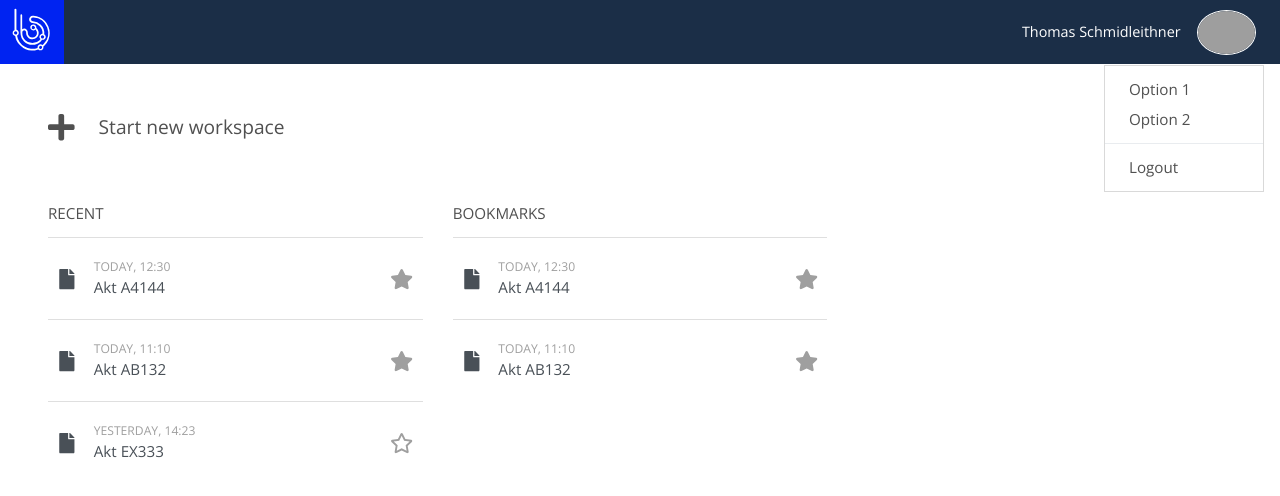
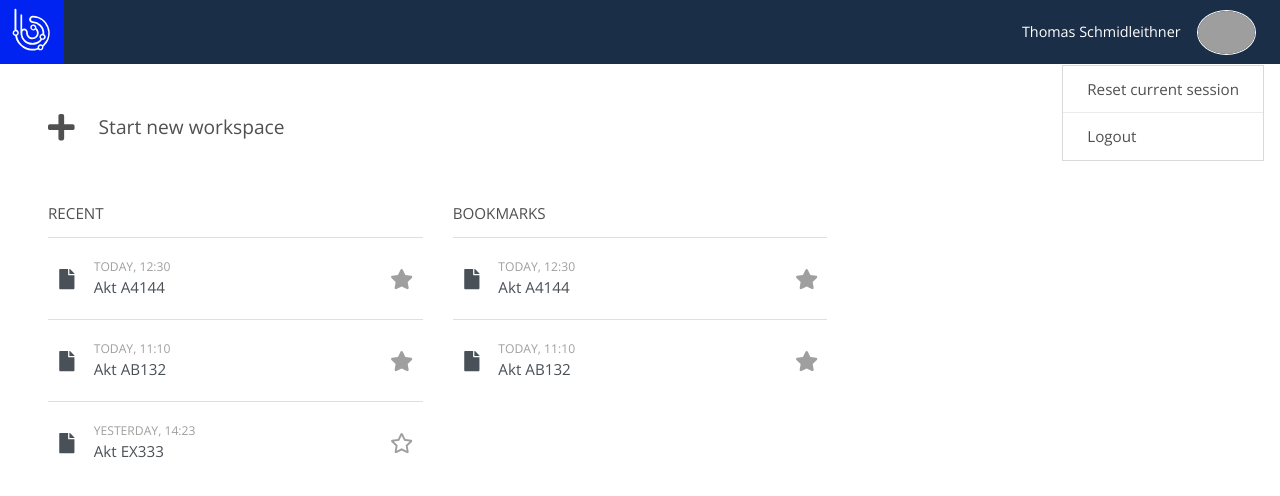
Before and after one commit to blockninjas/blockchain_explorer, a React (Create React App) app: page / in a window 1280 px wide. Both pictures are taken after a click on the link "Thomas Schmidleithner". Shown: the top 496 px of the page. Built offline with nearby package versions, Linux system fonts and the light colour scheme; grey boxes are pictures that could not be loaded; what apollo-cache-persist would draw is missing.

Commit message:
Enable resetting the cache to clear persisted data in local storage

```diff
--- a/src/components/Header/Header.tsx
+++ b/src/components/Header/Header.tsx
@@ -1,4 +1,5 @@
-import * as React from 'react';
+import React, { FunctionComponent, useState } from 'react';
+import { useApolloClient } from '@apollo/react-hooks';
 import {
   Collapse,
   Navbar,
@@ -11,10 +12,10 @@ import {
   DropdownItem } from 'reactstrap';
 import { Link } from 'react-router-dom';
 import Logo from './blockninjas-logo.svg';
-import { FunctionComponent, useState } from 'react';
 
 const Header: FunctionComponent = () => {
   const [isOpen, toggle] = useState(false);
+  const apolloClient = useApolloClient();
 
   return (
     <Navbar color="dark" dark expand="md" className="pr-3 sticky-top flex-shrink-0">
@@ -31,11 +32,8 @@ const Header: FunctionComponent = () => {
               <img src="https://www.gravatar.com/avatar/00000000000000000000000000000000?d=mm" alt="Avatar" height="45" className="rounded-circle ml-3 border border-white" />
             </DropdownToggle>
             <DropdownMenu right>
-              <DropdownItem>
-                Option 1
-              </DropdownItem>
-              <DropdownItem>
-                Option 2
+              <DropdownItem onClick={() => apolloClient.resetStore()}>
+                Reset current session
               </DropdownItem>
               <DropdownItem divider />
               <DropdownItem>
```
